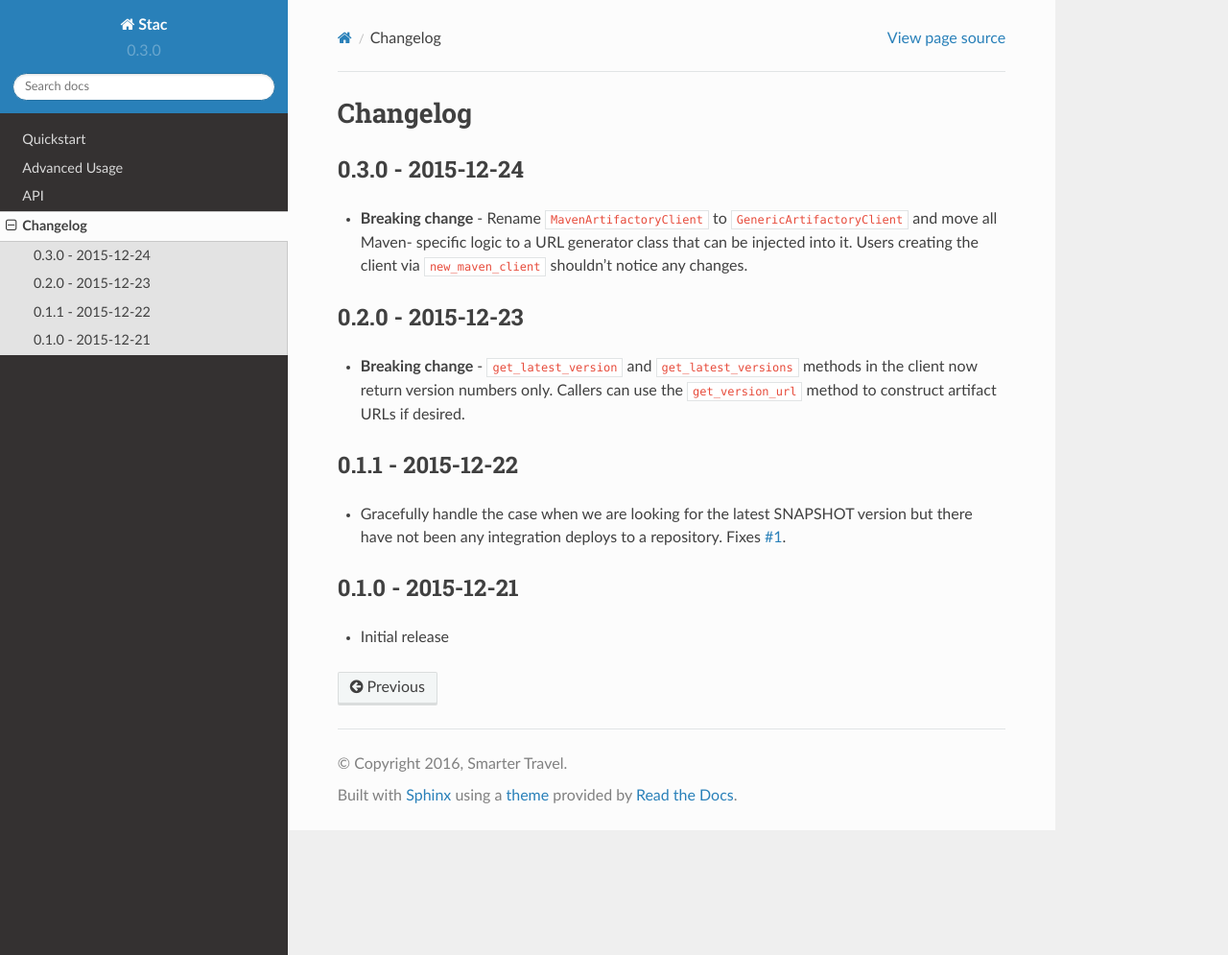
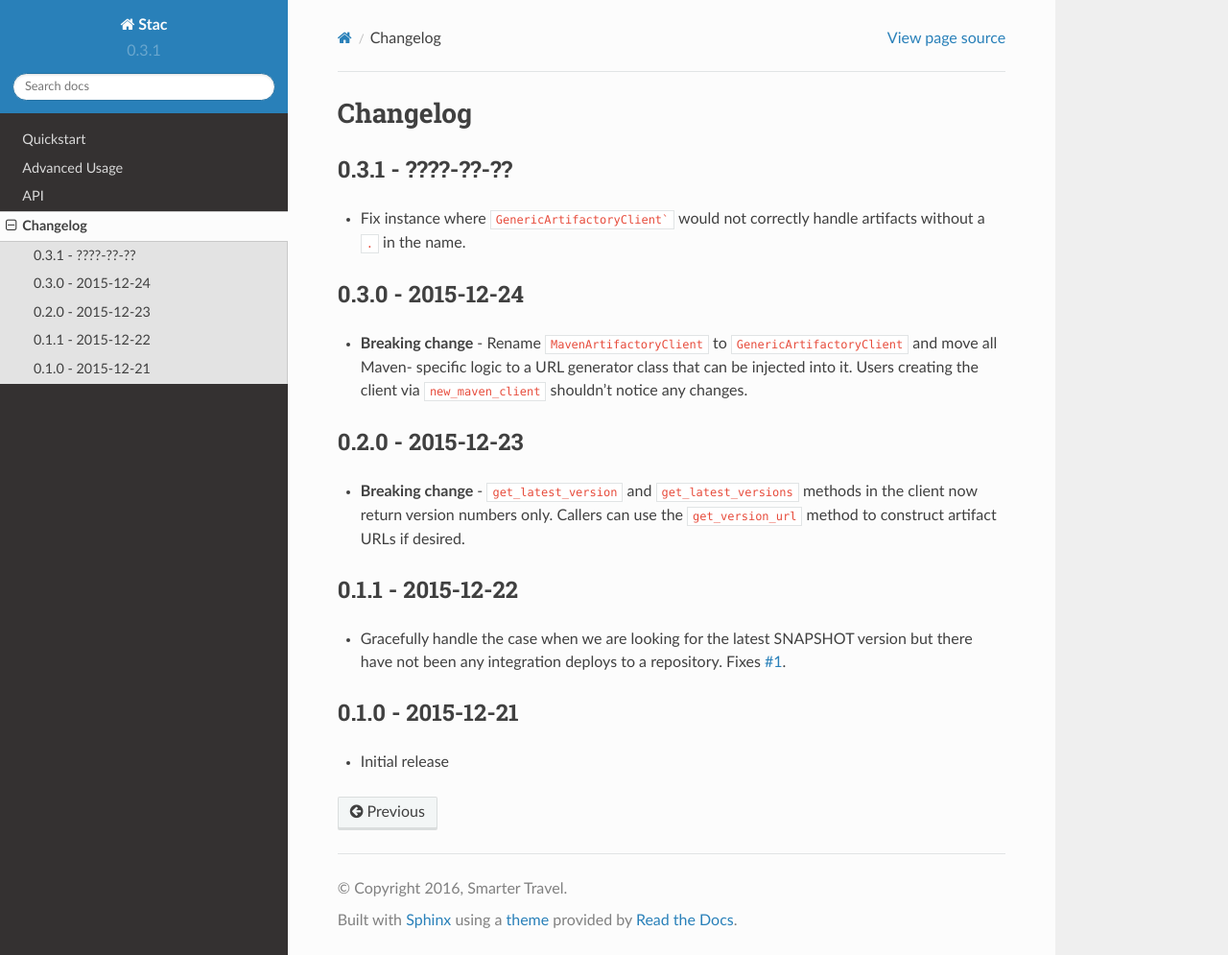
Before and after one commit to smarter-travel-media/stac, a Sphinx documentation site: the page built from doc/changes.rst, in a window 1280 px wide and 995 px high. Shown: the whole window at 96% size. Built offline with Sphinx 7.4.7 and the Read the Docs theme 2.0.0, drawn with Linux system fonts in a browser that asks for light colours.

Commit message:
Version bump for next release

````diff
--- a/doc/changes.rst
+++ b/doc/changes.rst
@@ -1,5 +1,10 @@
 Changelog
 =========
+
+0.3.1 - ????-??-??
+------------------
+* Fix instance where ``GenericArtifactoryClient``` would not correctly handle artifacts without a ``.`` in
+  the name.
 
 0.3.0 - 2015-12-24
 ------------------
--- a/stac/__init__.py
+++ b/stac/__init__.py
@@ -14,4 +14,4 @@ stac
 Smarter Travel Artifactory Client.
 """
 
-__version__ = '0.3.0'
+__version__ = '0.3.1'
````
